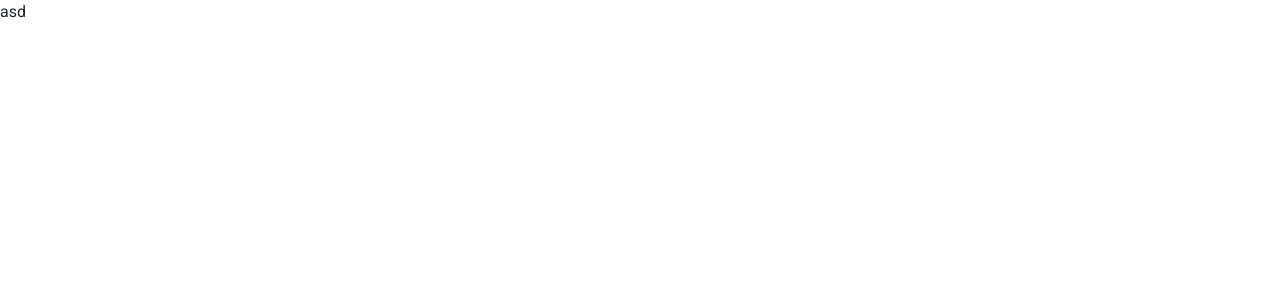
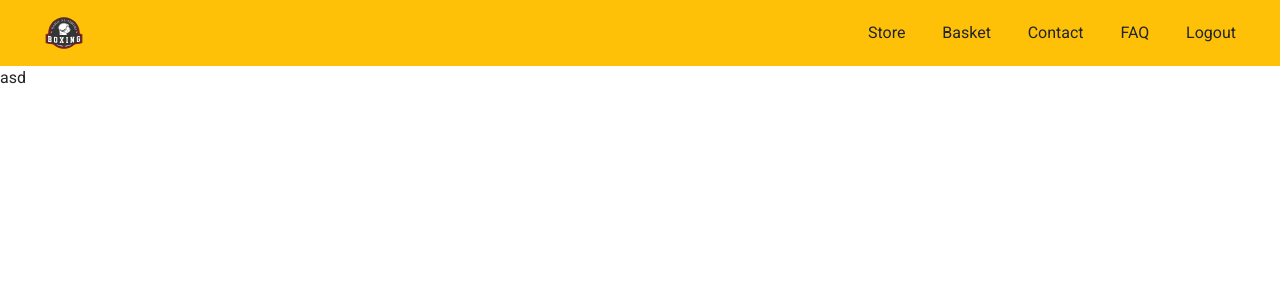
Before and after one commit to kamilaltemimi/e-commerce, an Angular app: page / in a window 1280 px wide. Shown: the top 300 px of the page. Built offline with nearby package versions, Linux system fonts and the light colour scheme; sample sign-in values are in the browser's storage.

Commit message:
added header to app component and provided visibility control whether user is logged in or not

```diff
--- a/src/app/app.component.html
+++ b/src/app/app.component.html
@@ -1 +1,6 @@
-<router-outlet />
+<div class="window w-100">
+    <div class="app_container w-100 d-flex flex-column">
+        <app-header *ngIf="isLoggedIn"></app-header>
+        <router-outlet />
+    </div>
+</div>
--- a/src/app/app.component.scss
+++ b/src/app/app.component.scss
@@ -0,0 +1,9 @@
+.app_container {
+    max-width: 1440px;
+    align-content: center;
+}
+
+.window {
+    display: flex;
+    justify-content: center;
+}
--- a/src/app/app.component.ts
+++ b/src/app/app.component.ts
@@ -1,15 +1,23 @@
 import { Component, OnInit } from '@angular/core';
 import { RouterOutlet } from '@angular/router';
+import { CommonModule } from '@angular/common';
+
 import { AuthService } from './core/services/auth/auth.service';
+
+import { HeaderComponent } from './shared/header/header.component';
+
+import { User } from './core/interfaces/user.interface';
 
 @Component({
   selector: 'app-root',
   standalone: true,
-  imports: [RouterOutlet],
+  imports: [RouterOutlet, HeaderComponent, CommonModule],
   templateUrl: './app.component.html',
   styleUrl: './app.component.scss'
 })
 export class AppComponent implements OnInit {
+
+  isLoggedIn: User | null = null
 
   constructor(
     private authService: AuthService
@@ -21,6 +29,9 @@ export class AppComponent implements OnInit {
       const parsedData = JSON.parse(userData)
       this.authService.changeIsLoggedInStatus(parsedData)
     }
+    this.authService.isLoggedInObs.subscribe((status: User | null) => {
+      this.isLoggedIn = status
+    })
   }
 
 }
```
